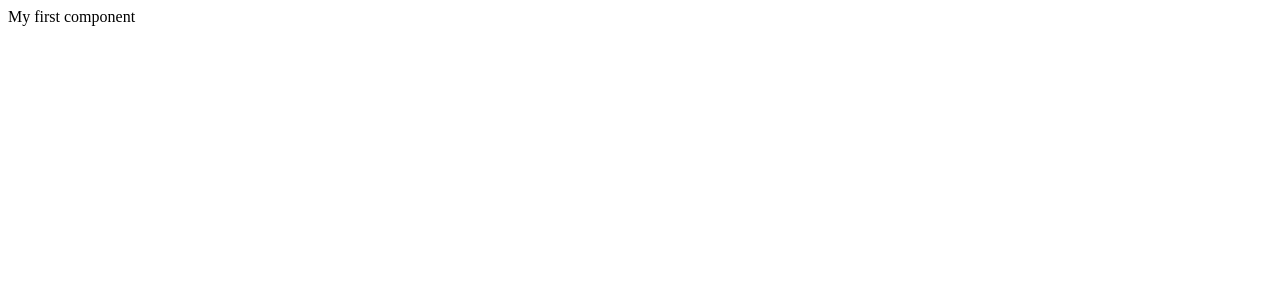
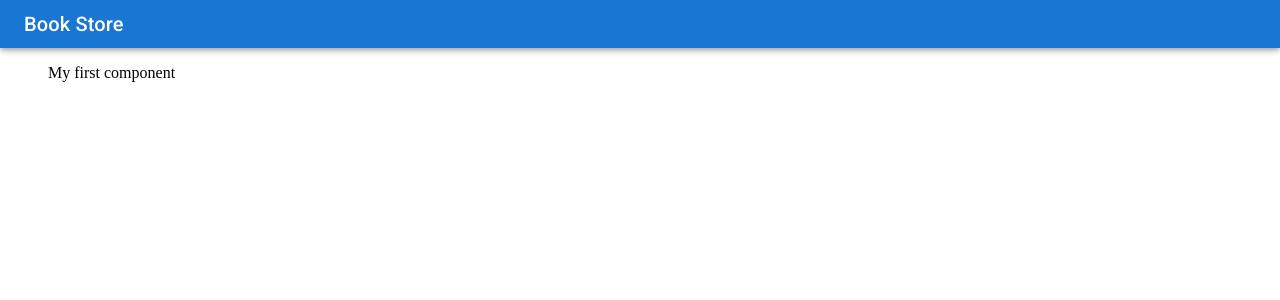
Before and after one commit to mirmak4/bookstoreclient, a React (Create React App) app: page / in a window 1280 px wide. Shown: the top 300 px of the page. Built offline with nearby package versions, Linux system fonts and the light colour scheme; no server answers.

Commit message:
Added basic app layout, with appbar. Added main Layout component, which will render all app components inside, and Header component with appbar.

```diff
--- a/package.json
+++ b/package.json
@@ -12,6 +12,7 @@
     "@testing-library/react": "^13.4.0",
     "@testing-library/user-event": "^13.5.0",
     "axios": "^1.4.0",
+    "prop-types": "^15.8.1",
     "react": "^18.2.0",
     "react-dom": "^18.2.0",
     "react-scripts": "5.0.1",
--- a/src/components/App.jsx
+++ b/src/components/App.jsx
@@ -1,13 +1,19 @@
 import React from 'react';
 import axios from 'axios';
 import baseUrl from '../config';
+import Layout from './layout/layout';
 
 const App = () => {
 
     axios(`${baseUrl}/bookstore/api/v1/books`).then(books => {
         console.log(books);
     });
-    return <div>My first component</div>;
+    return (
+
+        <Layout>
+            <div>My first component</div>
+        </Layout>
+    );
 }
 
 export default App;
--- /dev/null
+++ b/src/components/layout/header.jsx
@@ -0,0 +1,18 @@
+import { AppBar, Toolbar, Typography } from '@mui/material';
+import React from 'react';
+
+const Header = () => {
+
+    return(
+
+        <AppBar position='fixed'>
+            <Toolbar variant='dense'>
+                <Typography variant='h6' color={'inherit'}>
+                    Book Store
+                </Typography>
+            </Toolbar>
+        </AppBar>
+    );
+};
+
+export default Header;
--- /dev/null
+++ b/src/components/layout/layout.jsx
@@ -0,0 +1,28 @@
+import { Box } from '@mui/material';
+import React from 'react';
+import PropTypes from 'prop-types';
+import Header from './header';
+
+const propTypes = {
+
+    children: PropTypes.node.isRequired
+};
+
+const Layout = ( {children} ) => {
+
+    return (
+        <Box>
+            <Box>
+                <Header />
+            </Box>
+
+            <Box sx={{mt: 8, ml: 5}}>
+                {children}
+            </Box>
+        </Box>
+    );
+};
+
+Layout.propTypes = propTypes;
+
+export default Layout;
```
Also changed, not shown: 1 other file (tests, documents, lock files or other folders).
